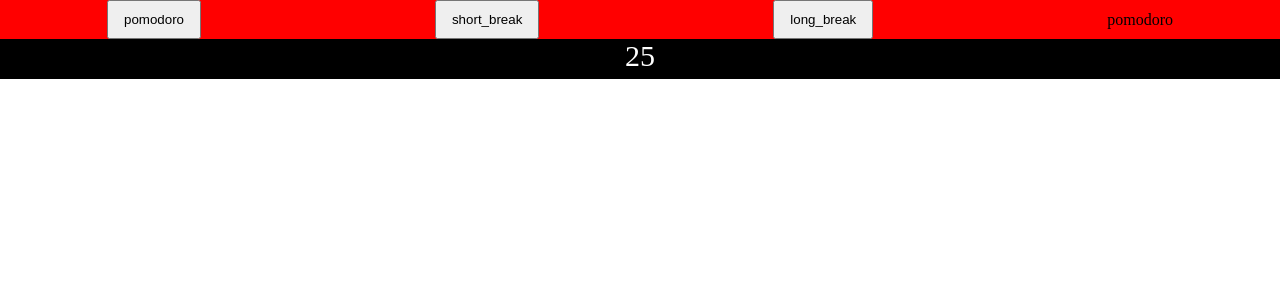
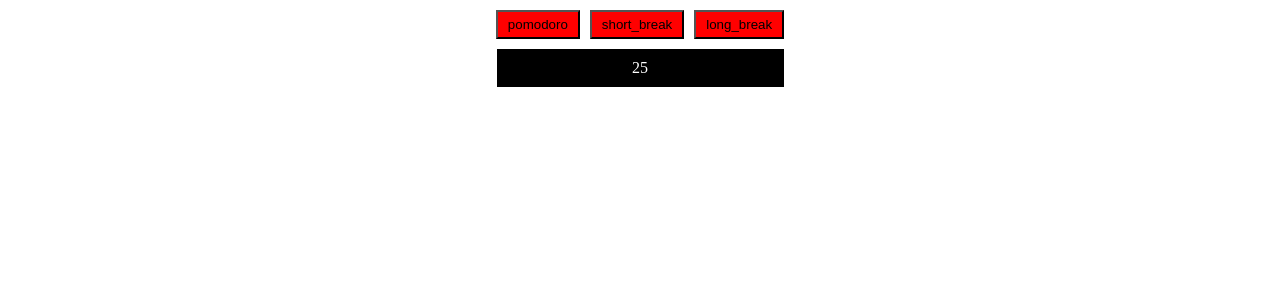
Before and after one commit to Taglat/Pomidoro, a React (Create React App) app in the folder react-pomidoro/: page / in a window 1280 px wide. Shown: the top 300 px of the page. Built offline with nearby package versions, Linux system fonts and the light colour scheme.

Commit message:
fix structure

```diff
--- a/react-pomidoro/src/App.js
+++ b/react-pomidoro/src/App.js
@@ -1,12 +1,10 @@
 import st from "./App.module.css";
-import Display from "./components/Display/Display";
-import Nav from "./components/Nav/Nav";
+import Timer from "./components/Timer/Timer";
 
 function App() {
   return (
     <div className={st.container}>
-      <Nav />
-      <Display />
+       <Timer />
     </div>
   );
 }
--- a/react-pomidoro/src/components/Display/Display.jsx
+++ /dev/null
@@ -1,14 +0,0 @@
-import st from './Display.module.css';
-import { useSelector } from "react-redux";
-
-const Display = () => {
-    const {mode, modes} = useSelector(state => state.timer)
-
-  return (
-    <div className={st.time}>
-        {modes[mode].time}
-    </div>
-  )
-}
-
-export default Display
--- a/react-pomidoro/src/components/Display/Display.module.css
+++ /dev/null
@@ -1,7 +0,0 @@
-.time {
-    height: 40px;
-    font-size: 30px;
-    text-align: center;
-    background-color: #000;
-    color: #fff;
-}
--- a/react-pomidoro/src/components/Nav/Nav.jsx
+++ /dev/null
@@ -1,34 +0,0 @@
-import st from "./Nav.module.css";
-import { useDispatch, useSelector } from "react-redux";
-import { setMode } from "../../redux/timerSlice";
-import { useCallback } from "react";
-
-const Nav = () => {
-  const dispatch = useDispatch();
-  const { mode, modes } = useSelector((state) => state.timer);
-
-  const jumpTo = useCallback((id) => {
-    dispatch(setMode(id));
-  }, [dispatch]);
-
-  console.log(mode)
-
-  return (
-    <nav className={st.nav}>
-      {Object.values(modes).map(({ id }) => (
-        <button
-          key={id}
-          active={id === mode}
-          id={id}
-          onClick={() => jumpTo(id)}
-          className={st.btn}
-        >
-          {id}
-        </button>
-      ))}
-      <p>{mode}</p>
-    </nav>
-  );
-};
-
-export default Nav;
--- a/react-pomidoro/src/components/Nav/Nav.module.css
+++ /dev/null
@@ -1,11 +0,0 @@
-.nav {
-    display: flex;
-    align-items: center;
-    justify-content: space-around;
-    gap: 20px;
-    background-color: red;
-}
-
-.btn {
-    padding: 10px 15px;
-}
--- /dev/null
+++ b/react-pomidoro/src/components/Timer/Timer.jsx
@@ -0,0 +1,27 @@
+import cl from './Timer.module.css';
+import { useDispatch, useSelector } from "react-redux";
+import { useCallback } from "react";
+import { setMode } from "../../redux/timerSlice";
+
+const Timer = () => {
+    const {mode, modes} = useSelector(state => state.timer);
+    const dispatch = useDispatch();
+
+    const jumpTo = useCallback((id) => {
+        dispatch(setMode(id));
+    }, [dispatch]);
+  return (
+    <div className={cl.container}>
+        <nav className={cl.nav}>
+            {Object.values(modes).map(({id}) => {
+                return <button className={cl.modeBtn} key={id} active={id === mode} id={id} onClick={() => jumpTo(id)}>{id}</button>
+            })}
+        </nav>
+        <div className={cl.display}>
+            {modes[mode].time}
+        </div>
+    </div>
+  )
+}
+
+export default Timer
--- /dev/null
+++ b/react-pomidoro/src/components/Timer/Timer.module.css
@@ -0,0 +1,28 @@
+.container {
+    display: flex;
+    flex-direction: column;
+    align-items: center;
+    gap: 10px;
+    margin: 10px auto;
+    width: 287px;
+}
+.nav {
+    display: flex;
+    gap: 10px;
+}
+.modeBtn {
+    padding: 5px 10px;
+    background-color: red;
+}
+.modeBtn:active {
+    background-color: green;
+}
+.display {
+    display: flex;
+    justify-content: center;
+    align-items: center;
+    background: #000;
+    color: #fff;
+    width: 100%;
+    padding: 10px 0;
+}
```
